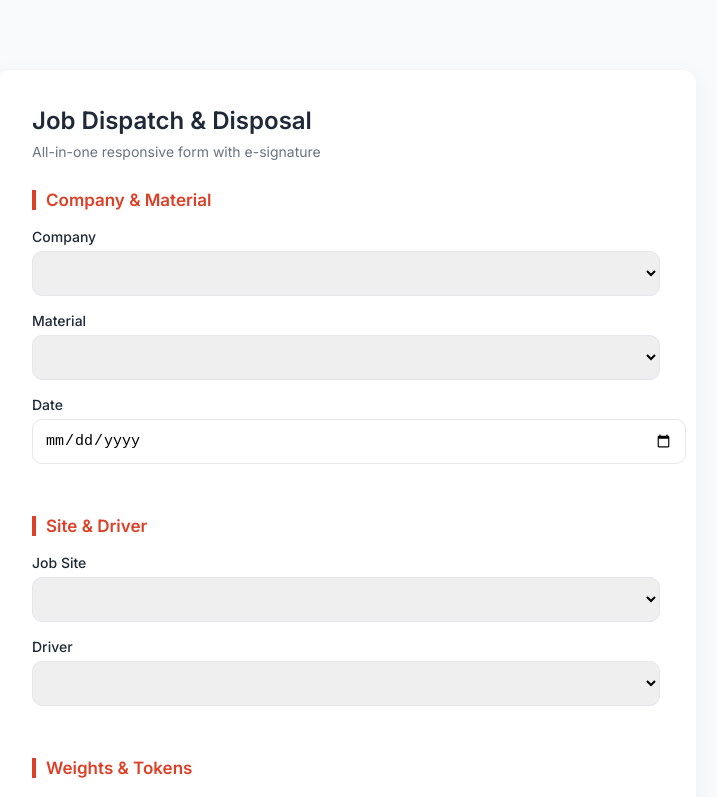
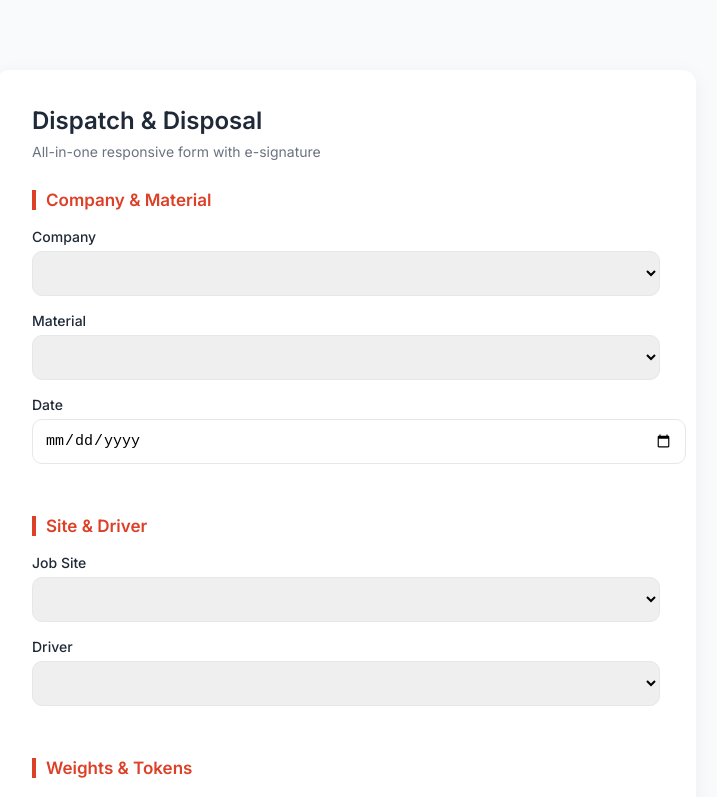
Before and after one commit to Levinders/LBDDriver, a plain HTML site: page Index.html in a window 1280 px wide. Shown: the top 797 px of the page, without its empty margins (294-1011 px from the left). Drawn offline with Linux system fonts and the light colour scheme; no server answers.

Commit message:
Update Index.html

```diff
--- a/Index.html
+++ b/Index.html
@@ -3,7 +3,7 @@
 <head>
   <meta charset="UTF-8" />
   <meta name="viewport" content="width=device-width, initial-scale=1" />
-  <title>Job Dispatch & Disposal</title>
+  <title>Dispatch & Disposal</title>
   <link href="https://fonts.googleapis.com/css2?family=Inter:wght@400;500;600&display=swap" rel="stylesheet">
   <link href="https://fonts.googleapis.com/css2?family=Great+Vibes&display=swap" rel="stylesheet">
   <style>
@@ -38,7 +38,7 @@
 <body>
   <div class="wrap">
     <div class="card">
-      <h1>Job Dispatch & Disposal</h1>
+      <h1>Dispatch & Disposal</h1>
       <div class="sub">All-in-one responsive form with e-signature</div>
 
       <div class="section">
```
